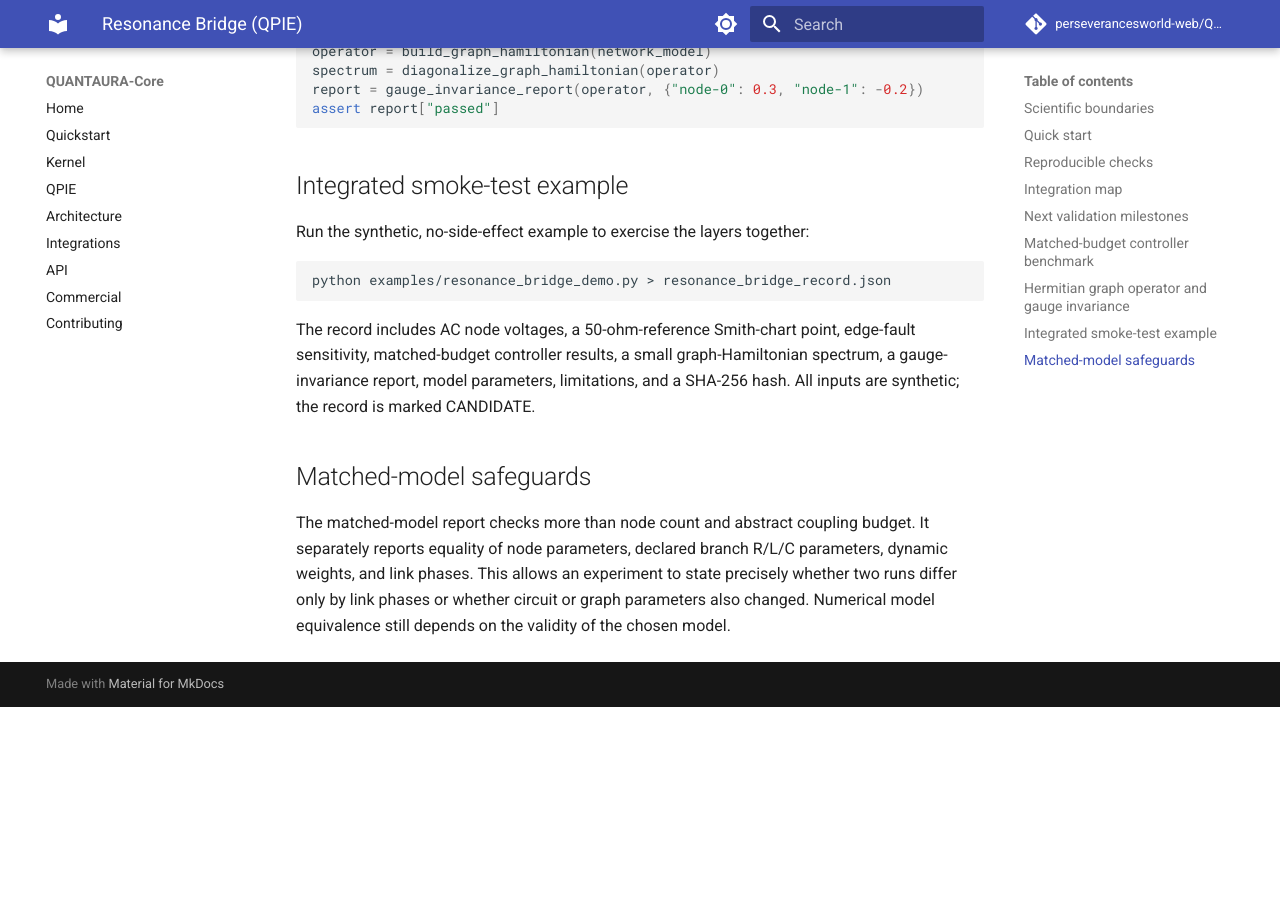
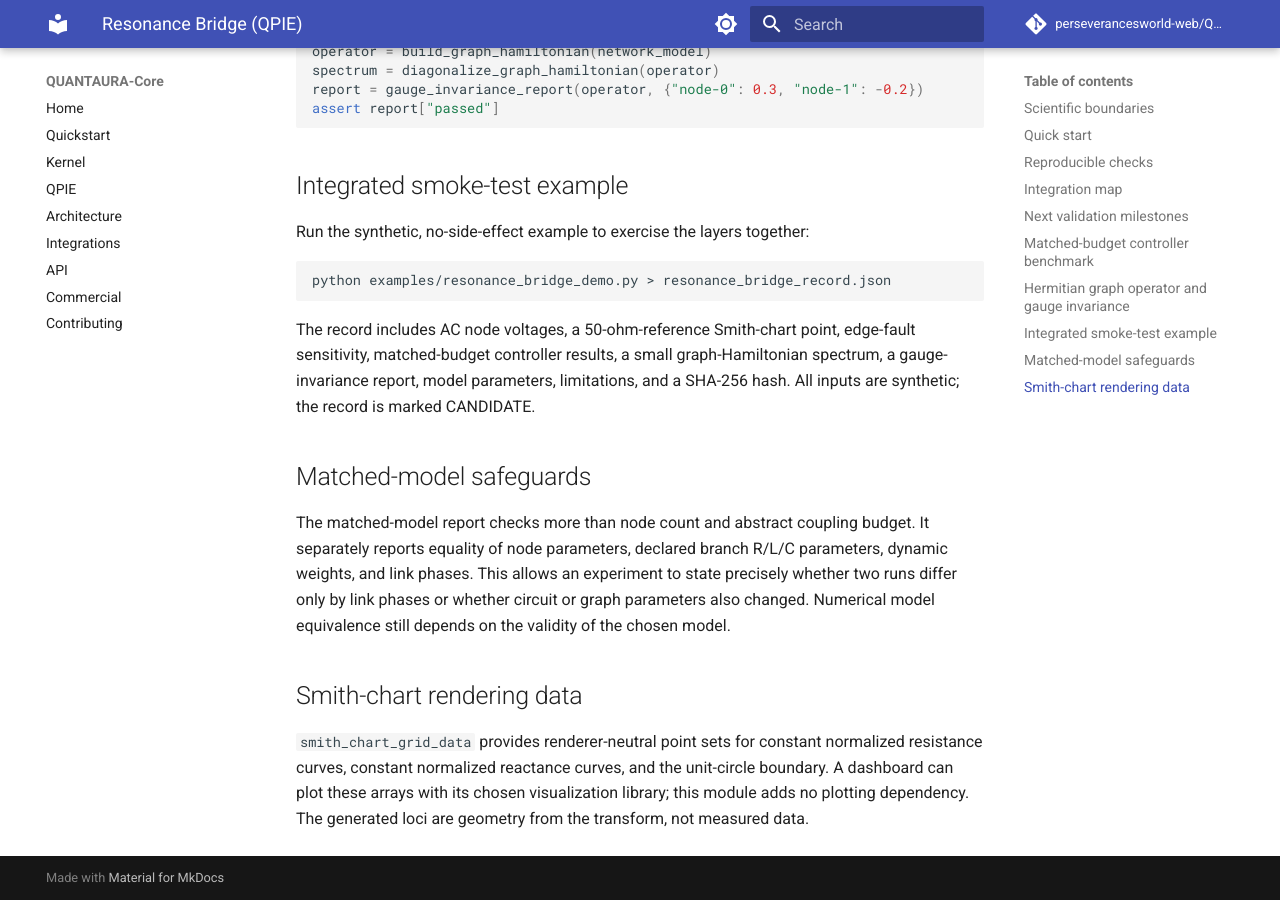
Before and after one commit to perseverancesworld-web/QUANTAURA-Core, an MkDocs documentation site: the page built from docs/resonance-bridge.md, in a window 1280 px wide and 900 px high, scrolled down 2974 px. Built offline with MkDocs 1.6.1 and Material for MkDocs 9.7.7, drawn with Linux system fonts in a browser that asks for light colours; comment, search, counter and statistics services are not loaded; before the commit the page ends 3681 px from its top, so only the background shows below that.

Commit message:
Document plot-ready Smith-chart geometry

```diff
--- a/docs/resonance-bridge.md
+++ b/docs/resonance-bridge.md
@@ -104,3 +104,7 @@ The record includes AC node voltages, a 50-ohm-reference Smith-chart point, edge
 ## Matched-model safeguards
 
 The matched-model report checks more than node count and abstract coupling budget. It separately reports equality of node parameters, declared branch R/L/C parameters, dynamic weights, and link phases. This allows an experiment to state precisely whether two runs differ only by link phases or whether circuit or graph parameters also changed. Numerical model equivalence still depends on the validity of the chosen model.
+
+## Smith-chart rendering data
+
+`smith_chart_grid_data` provides renderer-neutral point sets for constant normalized resistance curves, constant normalized reactance curves, and the unit-circle boundary. A dashboard can plot these arrays with its chosen visualization library; this module adds no plotting dependency. The generated loci are geometry from the transform, not measured data.
```
